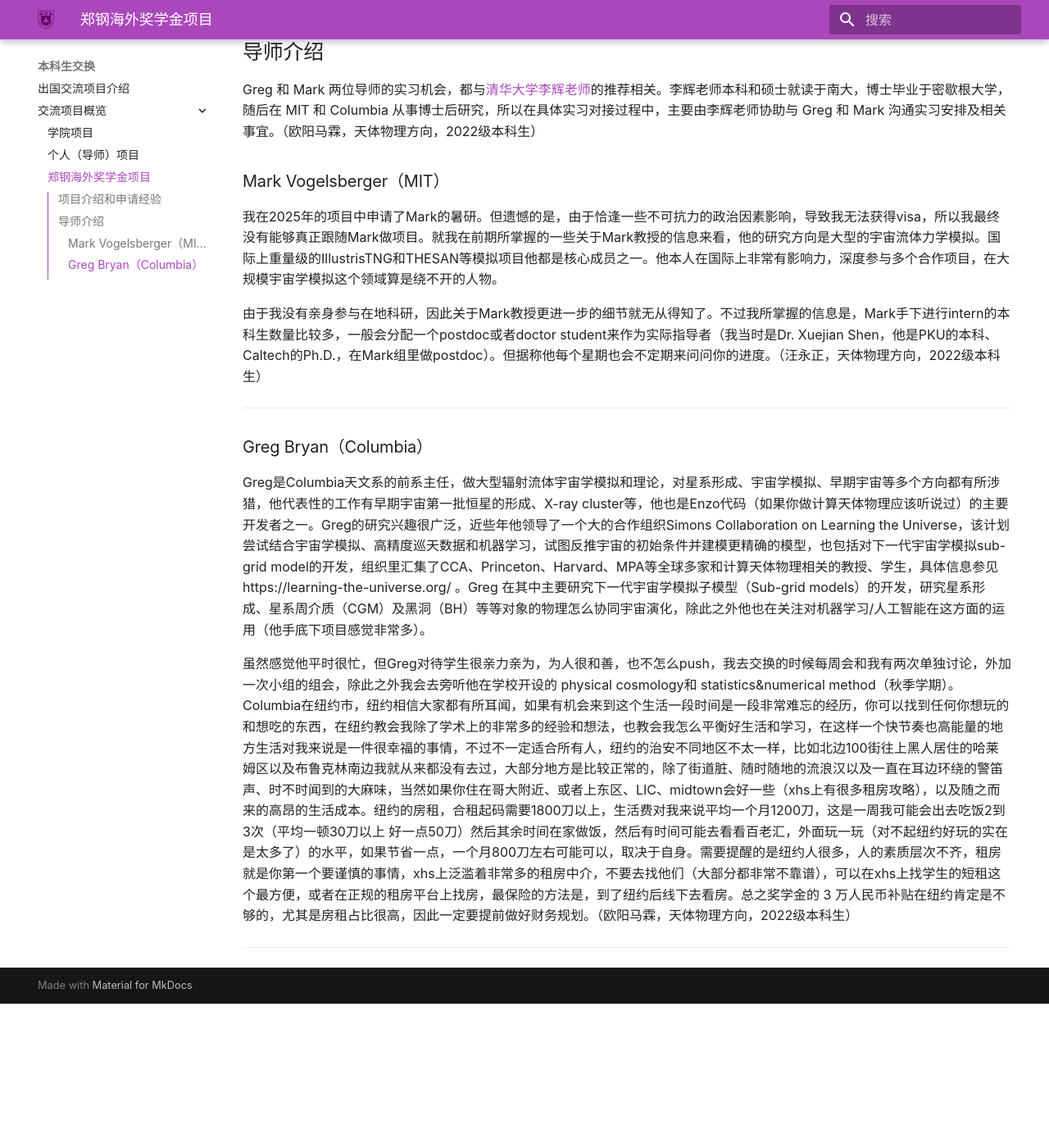
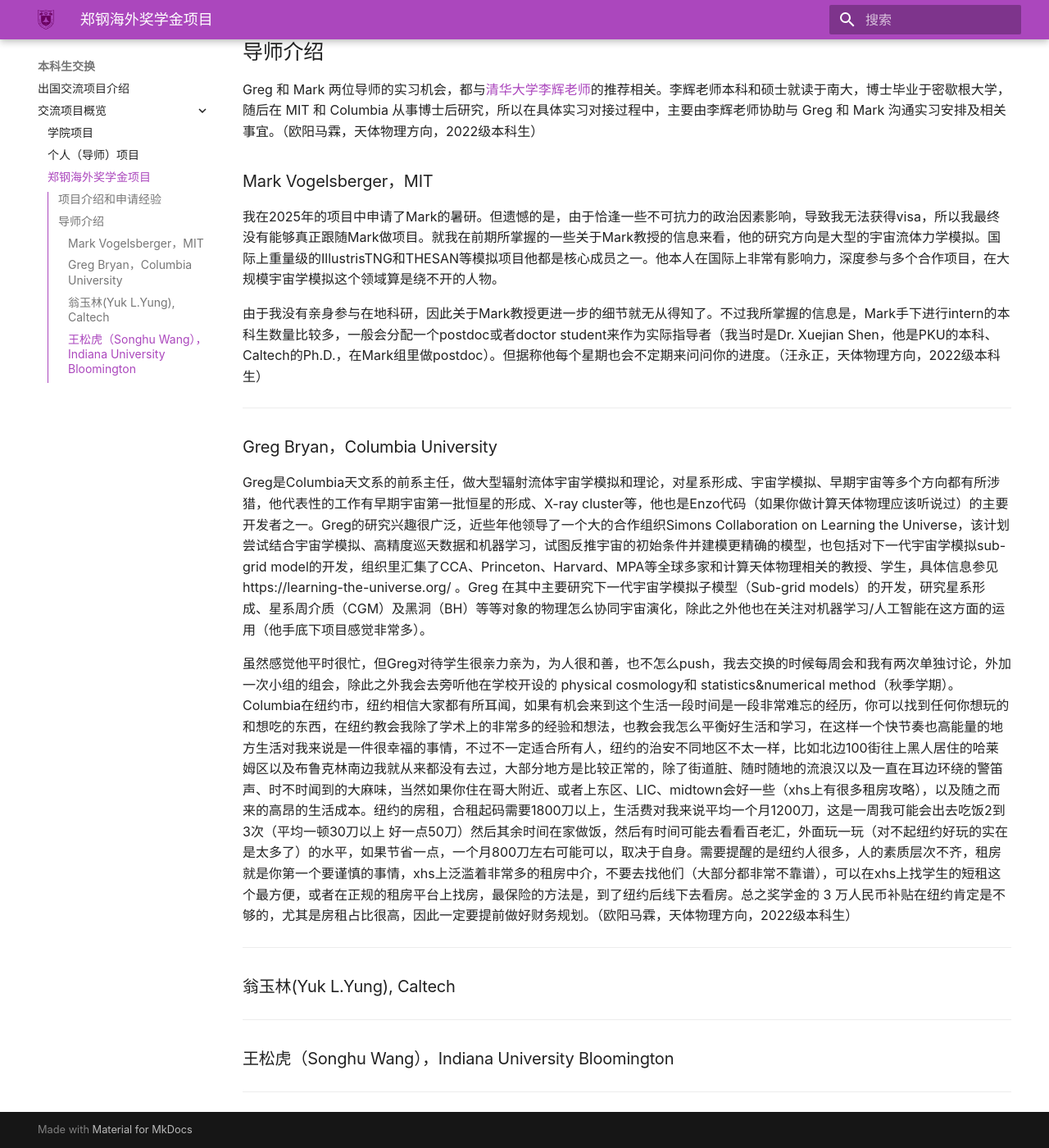
Before and after one commit to nju-astronomy/NJU-ASA, an MkDocs documentation site: the page built from docs/abroad_exchange/zhenggang_project.md, in a window 1280 px wide and 1400 px high, scrolled down 1001 px. Shown: the whole window at 82% size. Built offline with MkDocs 1.6.1 and Material for MkDocs 9.7.7, drawn with Linux system fonts in a browser that asks for light colours; some web fonts are replaced; before the commit the page ends 2225 px from its top, so only the background shows below that.

Commit message:
添加了项目中部分老师

```diff
--- a/docs/abroad_exchange/zhenggang_project.md
+++ b/docs/abroad_exchange/zhenggang_project.md
@@ -19,7 +19,7 @@
 
 Greg 和 Mark 两位导师的实习机会，都与[清华大学李辉老师](https://astro.tsinghua.edu.cn/info/1040/1048.htm)的推荐相关。李辉老师本科和硕士就读于南大，博士毕业于密歇根大学，随后在 MIT 和 Columbia 从事博士后研究，所以在具体实习对接过程中，主要由李辉老师协助与 Greg 和 Mark 沟通实习安排及相关事宜。（欧阳马霖，天体物理方向，2022级本科生）
 
-### Mark Vogelsberger（MIT）
+### Mark Vogelsberger，MIT
 
 我在2025年的项目中申请了Mark的暑研。但遗憾的是，由于恰逢一些不可抗力的政治因素影响，导致我无法获得visa，所以我最终没有能够真正跟随Mark做项目。就我在前期所掌握的一些关于Mark教授的信息来看，他的研究方向是大型的宇宙流体力学模拟。国际上重量级的IllustrisTNG和THESAN等模拟项目他都是核心成员之一。他本人在国际上非常有影响力，深度参与多个合作项目，在大规模宇宙学模拟这个领域算是绕不开的人物。
 
@@ -27,10 +27,18 @@
 
 ---
 
-### Greg Bryan（Columbia）
+### Greg Bryan，Columbia University
 
 Greg是Columbia天文系的前系主任，做大型辐射流体宇宙学模拟和理论，对星系形成、宇宙学模拟、早期宇宙等多个方向都有所涉猎，他代表性的工作有早期宇宙第一批恒星的形成、X-ray cluster等，他也是Enzo代码（如果你做计算天体物理应该听说过）的主要开发者之一。Greg的研究兴趣很广泛，近些年他领导了一个大的合作组织Simons Collaboration on Learning the Universe，该计划尝试结合宇宙学模拟、高精度巡天数据和机器学习，试图反推宇宙的初始条件并建模更精确的模型，也包括对下一代宇宙学模拟sub-grid model的开发，组织里汇集了CCA、Princeton、Harvard、MPA等全球多家和计算天体物理相关的教授、学生，具体信息参见https://learning-the-universe.org/ 。Greg 在其中主要研究下一代宇宙学模拟子模型（Sub-grid models）的开发，研究星系形成、星系周介质（CGM）及黑洞（BH）等等对象的物理怎么协同宇宙演化，除此之外他也在关注对机器学习/人工智能在这方面的运用（他手底下项目感觉非常多）。
 
 虽然感觉他平时很忙，但Greg对待学生很亲力亲为，为人很和善，也不怎么push，我去交换的时候每周会和我有两次单独讨论，外加一次小组的组会，除此之外我会去旁听他在学校开设的 physical cosmology和 statistics&numerical method（秋季学期）。Columbia在纽约市，纽约相信大家都有所耳闻，如果有机会来到这个生活一段时间是一段非常难忘的经历，你可以找到任何你想玩的和想吃的东西，在纽约教会我除了学术上的非常多的经验和想法，也教会我怎么平衡好生活和学习，在这样一个快节奏也高能量的地方生活对我来说是一件很幸福的事情，不过不一定适合所有人，纽约的治安不同地区不太一样，比如北边100街往上黑人居住的哈莱姆区以及布鲁克林南边我就从来都没有去过，大部分地方是比较正常的，除了街道脏、随时随地的流浪汉以及一直在耳边环绕的警笛声、时不时闻到的大麻味，当然如果你住在哥大附近、或者上东区、LIC、midtown会好一些（xhs上有很多租房攻略），以及随之而来的高昂的生活成本。纽约的房租，合租起码需要1800刀以上，生活费对我来说平均一个月1200刀，这是一周我可能会出去吃饭2到3次（平均一顿30刀以上 好一点50刀）然后其余时间在家做饭，然后有时间可能去看看百老汇，外面玩一玩（对不起纽约好玩的实在是太多了）的水平，如果节省一点，一个月800刀左右可能可以，取决于自身。需要提醒的是纽约人很多，人的素质层次不齐，租房就是你第一个要谨慎的事情，xhs上泛滥着非常多的租房中介，不要去找他们（大部分都非常不靠谱），可以在xhs上找学生的短租这个最方便，或者在正规的租房平台上找房，最保险的方法是，到了纽约后线下去看房。总之奖学金的 3 万人民币补贴在纽约肯定是不够的，尤其是房租占比很高，因此一定要提前做好财务规划。（欧阳马霖，天体物理方向，2022级本科生）
 
 ---
+
+### 翁玉林(Yuk L.Yung), Caltech
+
+---
+
+### 王松虎（Songhu Wang），Indiana University Bloomington
+
+---
```
